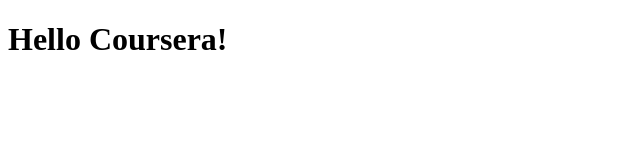
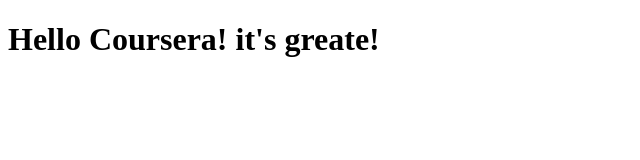
Before and after one commit to Burunduk13/coursera-test1, a plain HTML site: page site/index.html in a window 1280 px wide. Shown: the whole page, without its empty margins (0-640 px from the left). Drawn offline with Linux system fonts and the light colour scheme.

Commit message:
Small addition1

```diff
--- a/site/index.html
+++ b/site/index.html
@@ -2,7 +2,7 @@
 <html>
 <head>
 	<body>
-		<h1>Hello Coursera!</h1>
+		<h1>Hello Coursera! it's greate!</h1>
 
 	</body>
 </head>
```
